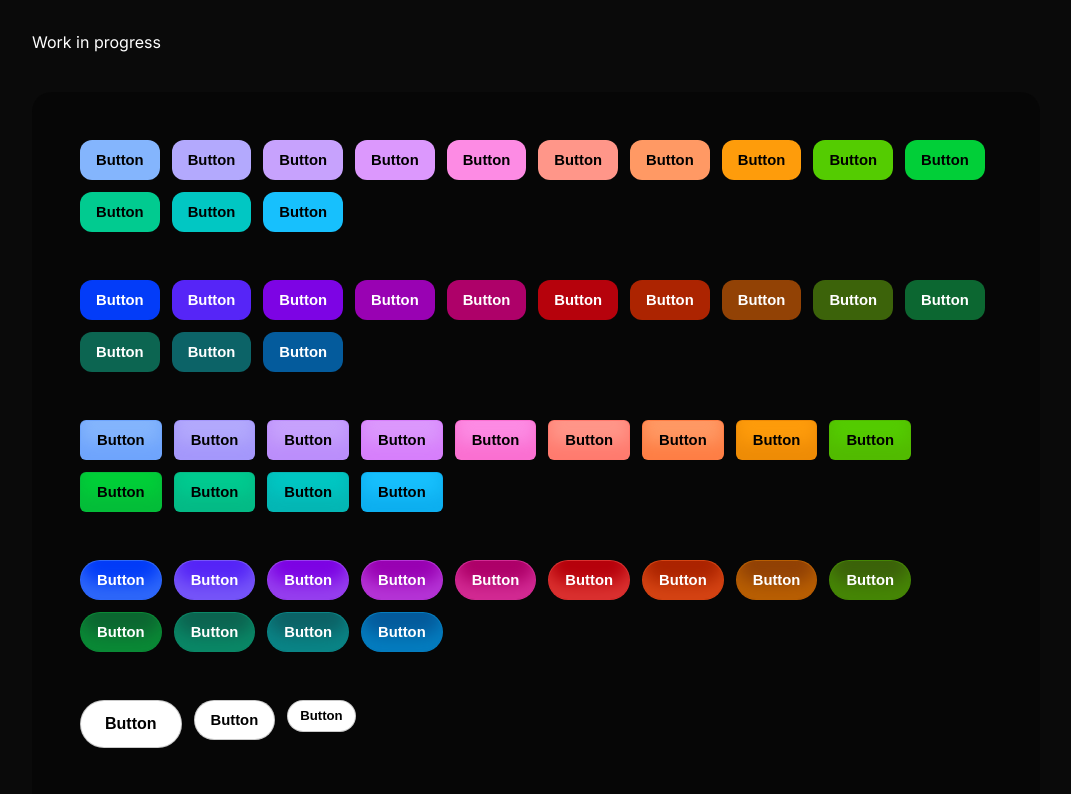
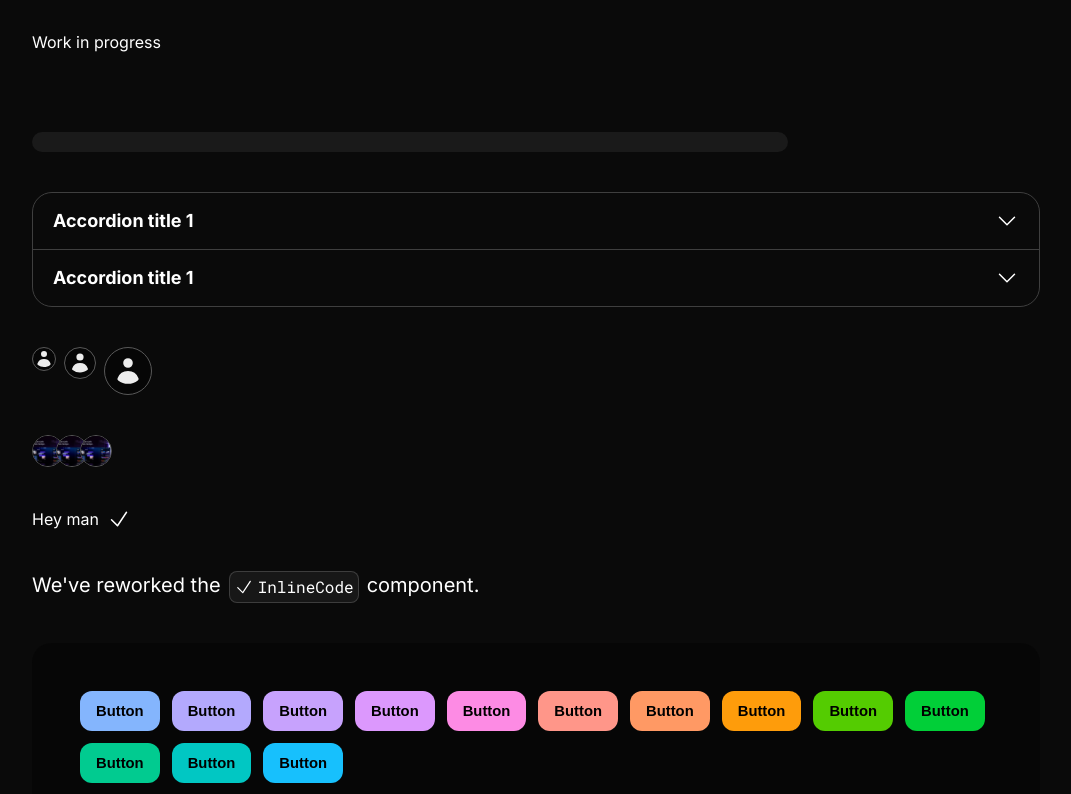
Before and after one commit to once-ui-system/nextjs-starter, a Next.js app: page / in a window 1280 px wide. Shown: the part 600-1394 px from the top of the page, without its empty margins (104-1175 px from the left). Built offline with nearby package versions, Linux system fonts and the light colour scheme.

Commit message:
update component demos on page

```diff
--- a/src/app/page.tsx
+++ b/src/app/page.tsx
@@ -12,10 +12,12 @@ import {
   InlineCode,
   Logo,
   LetterFx,
-  Arrow,
   Calendar,
   CalendarInput,
-  Dropdown,
+  Accordion,
+  Avatar,
+  AvatarGroup,
+  Skeleton,
 } from "@/once-ui/components";
 import Link from "next/link";
 import { Select } from "@/once-ui/components/Select";
@@ -93,15 +95,13 @@ export default function Home() {
               direction="column"
             >
               <InlineCode
-                className="shadow-m"
-                style={{
-                  width: "fit-content",
-                  padding: "var(--static-space-8) var(--static-space-16)",
-                  backdropFilter: "blur(var(--static-space-1))",
-                }}
+                shadow="m"
+                fit
+                paddingX="16"
+                paddingY="8"
               >
-                Start by editing{" "}
-                <span className="brand-on-background-medium">app/page.tsx</span>
+                Start by editing
+                <Text onBackground="brand-medium">app/page.tsx</Text>
               </InlineCode>
               <Heading wrap="balance" variant="display-strong-s">
                 <span className="font-code">
@@ -151,6 +151,19 @@ export default function Home() {
             ))}
           </Grid>
           Work in progress
+          <Skeleton marginTop="40" shape="line" width="l" height="l"/>
+          <Flex fillWidth direction="column" radius="xl" overflow="hidden" border="neutral-medium">
+            <Accordion title="Accordion title 1">Accordion content</Accordion>
+            <Accordion title="Accordion title 1">Accordion content</Accordion>
+          </Flex>
+          <Flex gap="8">
+            <Avatar size="s"/>
+            <Avatar size="m"/>
+            <Avatar size="l"/>
+          </Flex>
+          <AvatarGroup avatars={[{ src: "/images/cover.png" }, { src: "/images/cover.png" }, { src: "/images/cover.png" }]}></AvatarGroup>
+          <Flex alignItems="center" gap="8">Hey man <Icon name="check" tooltip="Check and check" tooltipPosition="right"/></Flex>
+          <Flex fillWidth textVariant="body-default-xl">We've reworked the <InlineCode marginX="8" gap="4"><Icon name="check" size="s"/>InlineCode</InlineCode> component.</Flex>
           <Flex fillWidth padding="48" radius="xl" background="surface" data-theme="dark" direction="column" gap="48">
             <Flex fillWidth wrap gap="12">
               <Button data-solid="inverse" data-brand="blue">Button</Button>
```
